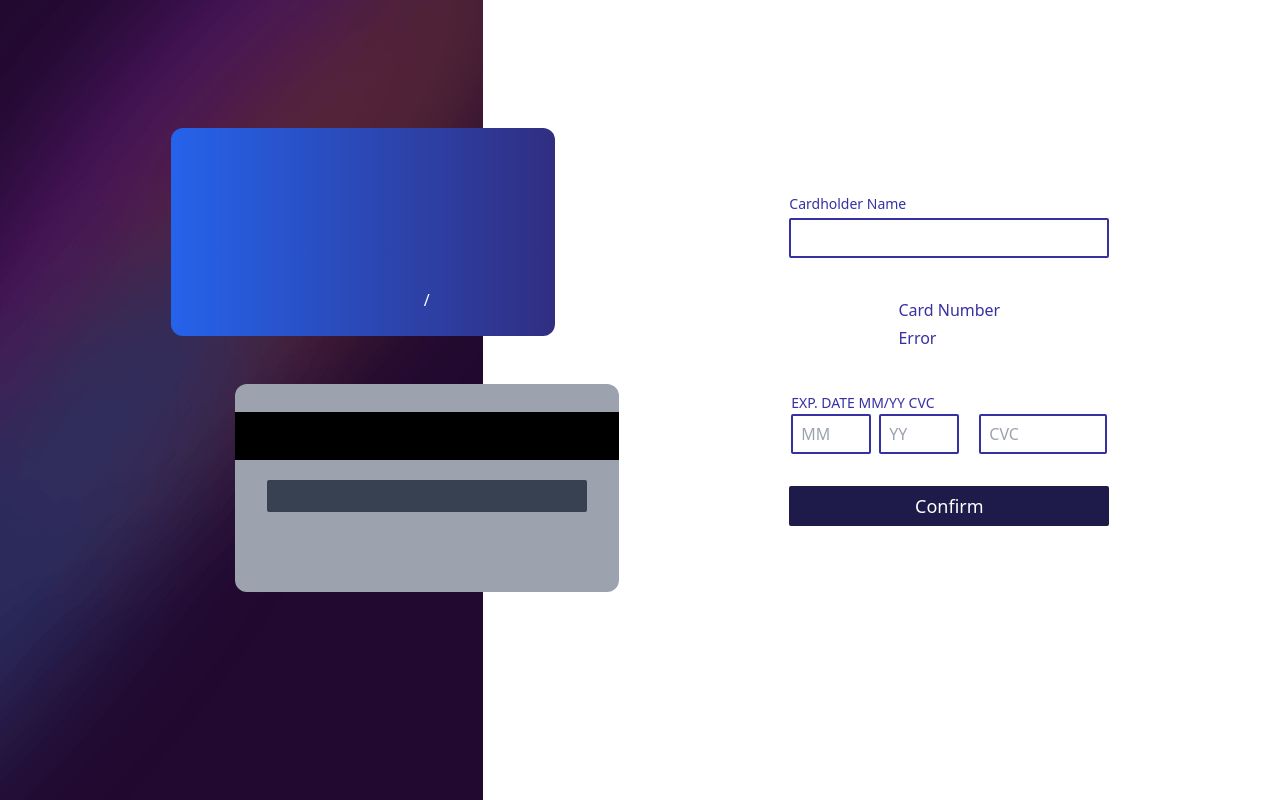
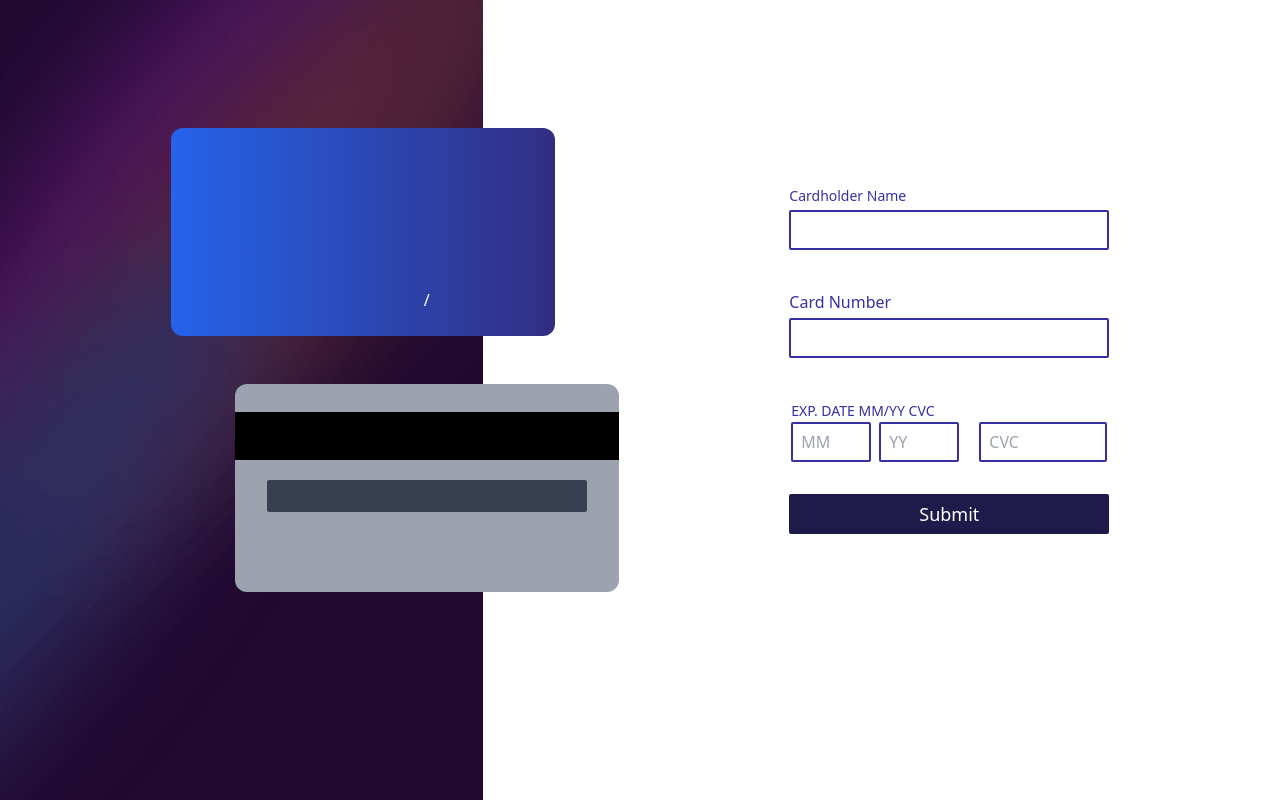
Before and after one commit to MaxOstapets/card-form, a React (Vite) app: page / in a window 1280 px wide. Built offline with nearby package versions, Linux system fonts and the light colour scheme.

Commit message:
Add validation for cardholder name

```diff
--- a/package.json
+++ b/package.json
@@ -11,7 +11,8 @@
   },
   "dependencies": {
     "react": "^18.3.1",
-    "react-dom": "^18.3.1"
+    "react-dom": "^18.3.1",
+    "react-hook-form": "^7.52.1"
   },
   "devDependencies": {
     "@types/react": "^18.3.3",
--- a/src/Components/Card/index.jsx
+++ b/src/Components/Card/index.jsx
@@ -1,20 +1,19 @@
 import React from "react";
-import { CardContext } from '../../Provider/CardContext'
-import { CardholderContext } from "../../Provider/Cardholder";
+import { CardContext } from "../../Provider/CardContext";
 import { useContext } from "react";
 
 const Card = () => {
-  const { cardNumber, cardNumberChanger, month, monthChanger, year, yearChanger } = useContext(CardContext)
-  const { cardholderName, cardholderNameChanger } = useContext(CardholderContext)
+  const { month, year, cardNumber, cardholderName } = useContext(CardContext);
+
   return (
     <div className="bg-gradient-to-r from-blue-600 to-indigo-900 w-96 h-52 rounded-xl flex items-left justify-end flex-col text-white">
-      <h1 className="pl-8 text-2xl mb-3" onChange={() => cardNumberChanger}>{cardNumber}</h1>
+      <h1 className="pl-8 text-2xl mb-3">{cardNumber}</h1>
       <div className="flex gap-32 mb-6 my-0 mx-auto">
-        <p onChange={() => cardholderNameChanger}>{cardholderName}</p>
+        <p>{cardholderName}</p>
         <div className="flex justify-center items-center gap-2">
-          <p onChange={() => monthChanger}>{month}</p>
+          <p>{month}</p>
           <p>/</p>
-          <p onChange={() => yearChanger}>{year}</p>
+          <p>{year}</p>
         </div>
       </div>
     </div>
--- a/src/Components/Form/index.jsx
+++ b/src/Components/Form/index.jsx
@@ -1,44 +1,98 @@
 import React from "react";
-import { CardContext } from '../../Provider/CardContext'
-import { CardholderContext } from "../../Provider/Cardholder";
-// import { ValidationContext } from "../../Provider/Validation";
+import { CardContext } from "../../Provider/CardContext";
 import { useContext } from "react";
 
 const Form = () => {
-  let { cardNumberChanger, cardNumber, month, monthChanger, year, yearChanger, cvc, cvcChanger } = useContext(CardContext)
-  const { cardholderName, cardholderNameChanger } = useContext(CardholderContext)
-  // const { validation, validationTest } = useContext(ValidationContext)
-  const validation = /^[a-zA-Z.,\-\s]+$/
+  const {
+    cardNumber,
+    cardNumberChanger,
+    month,
+    monthChanger,
+    year,
+    yearChanger,
+    cvc,
+    cvcChanger,
+    cardholderName,
+    cardholderNameChanger,
+    register,
+    handleSubmit,
+    errors,
+    isSubmitting,
+    onSubmit,
+  } = useContext(CardContext);
 
   return (
-    <form className="flex items-center justify-center flex-col gap-8">
+    <form
+      className="flex items-center justify-center flex-col gap-8"
+      onSubmit={handleSubmit(onSubmit)}
+    >
       <div className="flex items-center justify-center flex-col gap-10 text-indigo-800">
         <div className="flex items-start flex-col gap-1 ">
           <label className="text-sm">Cardholder Name</label>
-          <input type="text" name="cardHolderName" onChange={cardholderNameChanger} value={cardholderName} className="w-80 h-10 border-indigo-800 border-2 rounded-sm focus:outline-none pl-3"/>
+          <input
+            onChange={cardholderNameChanger}
+            value={cardholderName}
+            {...register("name", {
+              required: "Name is required",
+            })}
+            className="w-80 h-10 border-indigo-800 border-2 rounded-sm focus:outline-none pl-3"
+          />
+          {errors.name && (
+            <span className="text-red-700">{errors.name.message}</span>
+          )}
         </div>
 
         <div className="flex items-start flex-col gap-1">
           <label>Card Number</label>
-          {validation.test(cardNumber) ? <span>Error</span> :
-            <input type="text" value={cardNumber} onChange={cardNumberChanger} className="w-80 h-10 border-indigo-800 border-2 rounded-sm focus:outline-none pl-3"/>
-          }
+          <input
+            type="text"
+            value={cardNumber}
+            onChange={cardNumberChanger}
+            className="w-80 h-10 border-indigo-800 border-2 rounded-sm focus:outline-none pl-3"
+          />
         </div>
 
         <div>
           <label className="text-sm">EXP. DATE MM/YY CVC</label>
           <div className="flex items-center justify-center gap-5">
             <div className="flex gap-2">
-             <input type="text" name="expMonth" placeholder="MM" value={month} onChange={monthChanger} className="w-20 h-10 border-indigo-800 border-2 rounded-sm focus:outline-none pl-2"/>
-             <input type="text" name="expYear" placeholder="YY" value={year} onChange={yearChanger} className="w-20 h-10 border-indigo-800 border-2 rounded-sm focus:outline-none pl-2"/>
+              <input
+                type="text"
+                name="expMonth"
+                placeholder="MM"
+                value={month}
+                onChange={monthChanger}
+                className="w-20 h-10 border-indigo-800 border-2 rounded-sm focus:outline-none pl-2"
+              />
+              <input
+                type="text"
+                name="expYear"
+                placeholder="YY"
+                value={year}
+                onChange={yearChanger}
+                className="w-20 h-10 border-indigo-800 border-2 rounded-sm focus:outline-none pl-2"
+              />
             </div>
 
-            <input type="text" name="cvc" placeholder="CVC" value={cvc} onChange={cvcChanger} className="w-32 h-10 border-indigo-800 border-2 rounded-sm focus:outline-none pl-2"/>
+            <input
+              type="text"
+              name="cvc"
+              placeholder="CVC"
+              value={cvc}
+              onChange={cvcChanger}
+              className="w-32 h-10 border-indigo-800 border-2 rounded-sm focus:outline-none pl-2"
+            />
           </div>
         </div>
       </div>
 
-      <button className="w-80 h-10 rounded-sm bg-indigo-950 text-white text-lg flex items-center justify-center">Confirm</button>
+      <button
+        disabled={isSubmitting}
+        type="submit"
+        className="w-80 h-10 rounded-sm bg-indigo-950 text-white text-lg flex items-center justify-center"
+      >
+        {isSubmitting ? "Loading..." : "Submit"}
+      </button>
     </form>
   );
 };
--- a/src/Provider/CardContext/index.jsx
+++ b/src/Provider/CardContext/index.jsx
@@ -1,23 +1,75 @@
 import { useState, createContext } from "react";
+import { useForm } from "react-hook-form";
 
 const CardContext = createContext();
 
 const CardProvider = ({ children }) => {
-  const [cardNumber, setCardNumber] = useState();
+  const [cardholderName, setCardholderName] = useState();
+  const [cardNumber, setCardNumber] = useState("");
   const [month, setMonth] = useState();
   const [year, setYear] = useState();
   const [cvc, setCvc] = useState();
 
-  const monthChanger = (e) => {setMonth(e.target.value)}
-  const yearChanger = (e) => {setYear(e.target.value)}
-  const cvcChanger = (e) => {setCvc(e.target.value)}
-  const cardNumberChanger = (e) => {setCardNumber(e.target.value)};
+  const {
+    register,
+    handleSubmit,
+    setError,
+    formState: { errors, isSubmitting },
+  } = useForm();
 
-  return(
-    <CardContext.Provider value={{cardNumber, cardNumberChanger, month, monthChanger, year, yearChanger, cvc, cvcChanger}}>
-        {children}
+  const onSubmit = async (data) => {
+    try {
+      await new Promise((resolve) => setTimeout(resolve, 700));
+      console.log(data);
+    } catch (error) {
+      setError("name", {
+        message: "Name is required",
+      });
+    }
+  };
+
+  const cardholderNameChanger = (e) => {
+    setCardholderName(e.target.value);
+  };
+  const monthChanger = (e) => {
+    setMonth(e.target.value);
+  };
+  const yearChanger = (e) => {
+    setYear(e.target.value);
+  };
+  const cvcChanger = (e) => {
+    setCvc(e.target.value);
+  };
+  const cardNumberChanger = (e) => {
+    const rawValue = e.target.value.replace(/\s/g, "");
+    const formattedValue = rawValue.replace(/(.{4})/g, "$1 ").trim();
+    setCardNumber(formattedValue);
+  };
+
+  return (
+    <CardContext.Provider
+      value={{
+        cardNumber,
+        cardNumberChanger,
+        month,
+        monthChanger,
+        year,
+        yearChanger,
+        cvc,
+        cvcChanger,
+        cardholderName,
+        cardholderNameChanger,
+        register,
+        handleSubmit,
+        setError,
+        errors,
+        isSubmitting,
+        onSubmit,
+      }}
+    >
+      {children}
     </CardContext.Provider>
-  )
+  );
 };
 
-export {CardContext, CardProvider}
+export { CardContext, CardProvider };
--- a/src/Provider/Cardholder/index.jsx
+++ /dev/null
@@ -1,16 +0,0 @@
-import { createContext, useState } from "react";
-
-const CardholderContext = createContext()
-
-const CardholderProvider = ({ children }) => {
-    const [cardholderName, setCardholderName] = useState()
-    const cardholderNameChanger = (e) => {setCardholderName(e.target.value)}
-
-    return(
-        <CardholderContext.Provider value={{cardholderName, cardholderNameChanger}}>
-            {children}
-        </CardholderContext.Provider>
-    )
-}
-
-export {CardholderContext, CardholderProvider}
--- a/src/Provider/Validation/index.jsx
+++ /dev/null
@@ -1,16 +0,0 @@
-import { createContext } from "react";
-
-const ValidationContext = createContext()
-
-const ValidationProvider = ({children}) => {
-    const validation = /^[a-zA-Z.,\-\s]+$/
-    const validationTest = (e) => {validation.test(e.target.value)}
-
-    return(
-        <ValidationContext.Provider value={{validation, validationTest}}>
-            {children}
-        </ValidationContext.Provider>
-    )
-}
-
-export {ValidationContext, ValidationProvider}
```
Also changed, not shown: src/main.jsx (+1 -7 lines), src/App.jsx (indentation only), 1 other file (tests, documents, lock files or other folders).
